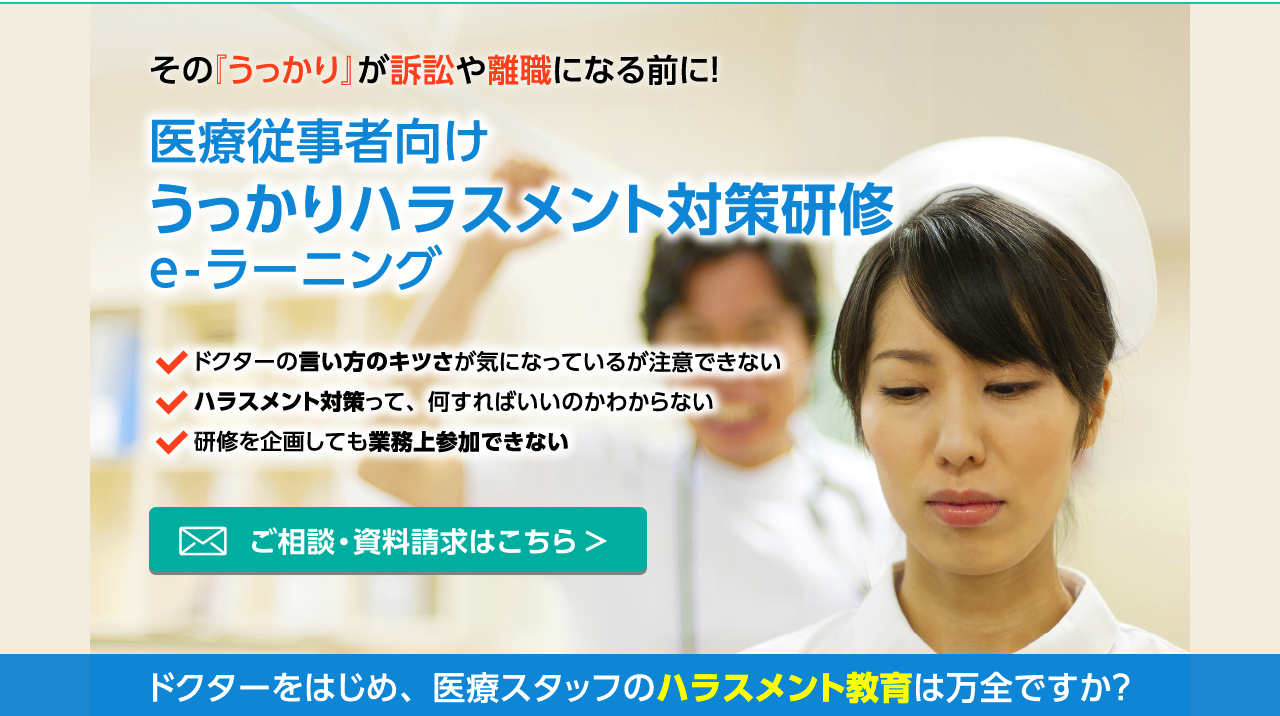
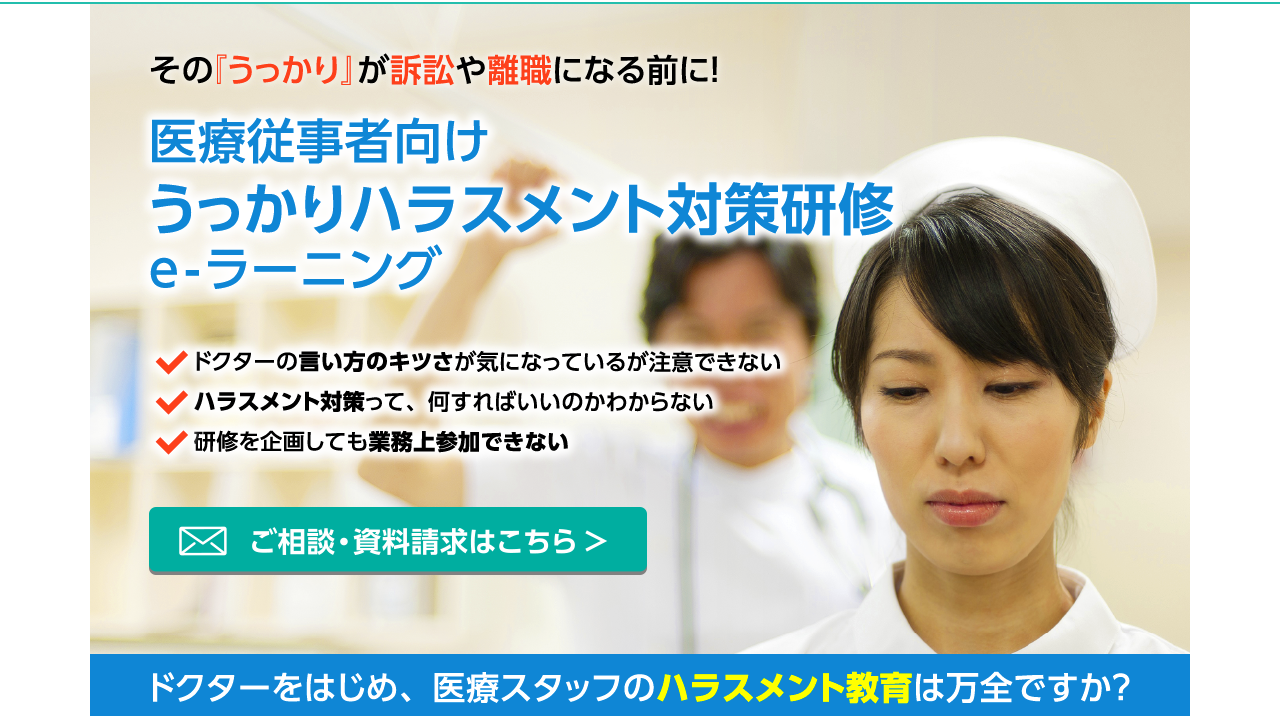
Before and after one commit to yonmaru/ukkari, a plain HTML site: page index.html in a window 1280 px wide. Shown: the part 84-800 px from the top of the page. Drawn offline with nearby package versions, Linux system fonts and the light colour scheme.

Commit message:
帯が伸びないように

```diff
--- a/css/style.css
+++ b/css/style.css
@@ -36,7 +36,6 @@ a:hover img {
 
 .main_visual {
     padding-top:84px;
-    background-color: #F2EDDF;
     position: relative;
 }
 .main_visual a {
@@ -53,11 +52,10 @@ a:hover img {
 	position:relative;
 }
 .bgcolor1 {
-    background-color: #EFF5F5;
 }
 .obi {
-    width:100%;
-    min-width: 1100px;
+    width: 1100px;
+    margin: 0 auto;
 }
 .obi img {
     width: 1100px;
```
